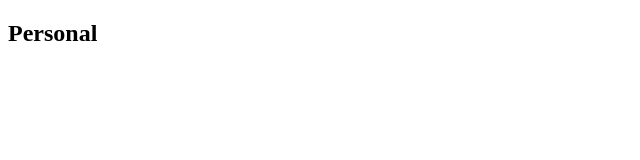
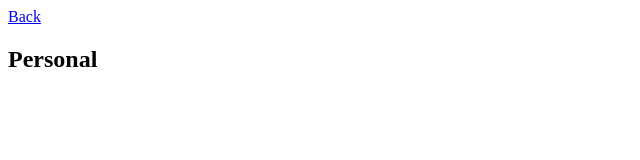
Before and after one commit to TirtaSimangunsong/Portofolio, a plain HTML site: page personal.html in a window 1280 px wide. Shown: the whole page, without its empty margins (0-640 px from the left). Drawn offline with Linux system fonts and the light colour scheme.

Commit message:
add back button

```diff
--- a/personal.html
+++ b/personal.html
@@ -6,6 +6,7 @@
     <title>Personal</title>
 </head>
 <body>
+    <a href="index.html">Back</a>
     <h2>
         Personal
     </h2>
```
Also changed, not shown: resume.html (+1 -0 lines).
